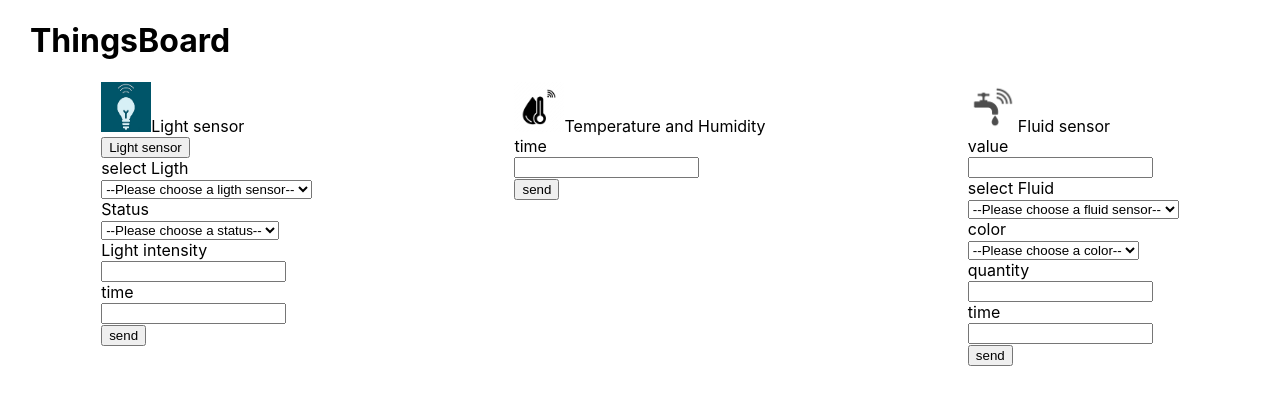
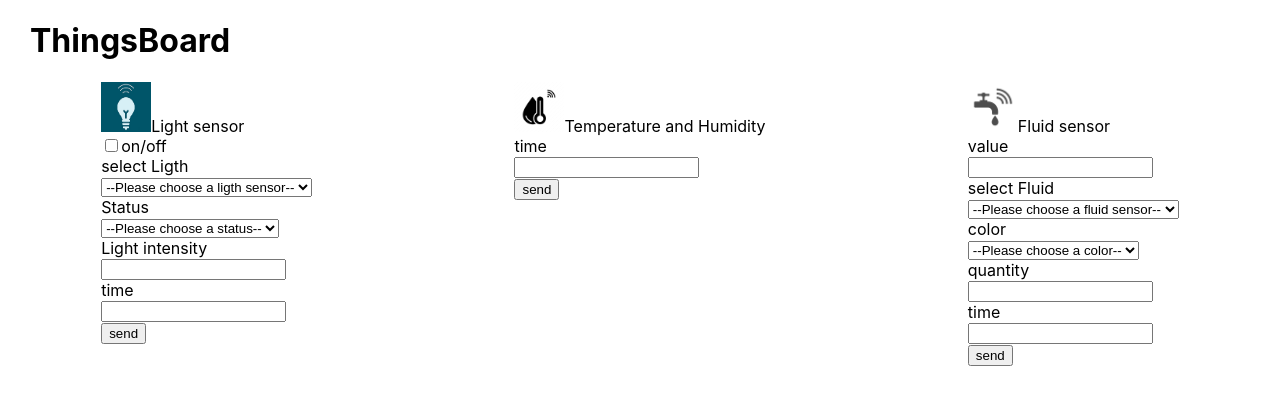
Before and after one commit to raphaeljaoui/epitech-4-years-iot, a React (Create React App) app in the folder thingsboard/: page / in a window 1280 px wide. Shown: the top 404 px of the page. Built offline with nearby package versions, Linux system fonts and the light colour scheme.

Commit message:
[UP] title

```diff
--- a/thingsboard/src/component/Button.js
+++ b/thingsboard/src/component/Button.js
@@ -30,11 +30,17 @@
         }, time* 1000)
     }
 
+    console.log(boolLight);
+
     return (
         <>
             <img src={Light} style={{width:50, height:50}}/>
             <label for="pet-select">{title}</label> <br/>
-            <button onClick={() => setboolLight(!boolLight)}>{title}</button> <br/>
+            <label class="switch">
+                <input type="checkbox" onClick={() => setboolLight(!boolLight)}/>
+                <span class="slider">on/off</span>
+                </label><br/>
+            {/* <button onClick={() => setboolLight(!boolLight)}>{title}</button> <br/> */}
             <label>select Ligth</label> <br/>
             <select name="status" id="pet-select" onChange={e => setname(e.target.value)}>
                 <option value="">--Please choose a ligth sensor--</option>
```
